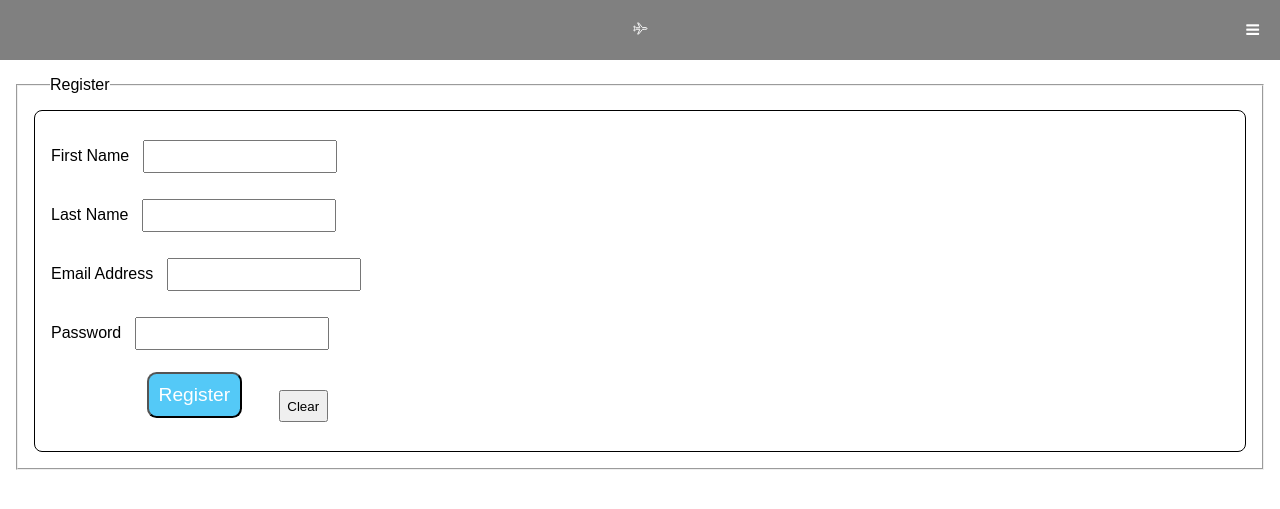
After one commit to osm-alt/Airline-Reservation-System, a PHP site: page /register.html in a window 1280 px wide. The commit adds this page. Shown: the top 509 px of the page. Run offline with PHP 8.4, Linux system fonts and the light colour scheme; some libraries are stand-ins or nearby versions.

Commit message:
updated my pages + added login register

```diff
--- a/main_style.css
+++ b/main_style.css
@@ -1,7 +1,7 @@
 * {
     margin: 0;
     padding: 0;
-  }
+}
 
 body {
     font-family: Arial, "Helvetica Neue", Helvetica, sans-serif;
@@ -22,43 +22,43 @@ header a {
 
 nav ul li a:hover {
     /* background-color:rgb(239, 102, 102); */
-    box-shadow:inset 200px 0 0 0 #54b3d6;
+    box-shadow: inset 200px 0 0 0 #54b3d6;
     /* color: white; */
     color: black;
     transition: all 1s ease;
 }
 
 
-nav
-{
+nav {
     display: flex;
-    justify-content:space-between;
+    justify-content: space-between;
 }
 
-nav ul
-{
+nav ul {
     list-style-type: none;
 }
 
-nav ul li
-{
+nav ul li {
     font-weight: bolder;
     font-family: Arial, Helvetica, sans-serif;
     display: inline-block;
     margin-left: 4rem
 }
 
+.topnav {
+    display: none;
+}
 
 
 
-.logoicon h1
+
+/* .logoicon h1
 {
     font-size: 3rem;
     color: whitesmoke;
-}
+} */
 
-menu
-{
+menu {
     display: none;
     /* will be kept for media query when resizing */
 }
@@ -72,25 +72,14 @@ menu
     transition: all 1s ease;
 } */
 
+@media (max-width:100px) {}
+
+@media (max-width:1300px) {
 
 
-
-
-
-@media only screen and (max-width:1500px) {
-    .row{
-        flex-direction: column;
-    }
     nav {
         flex-direction: column;
         position: relative;
-    }
-
-    nav box-icon {
-        display: block;
-        position: absolute;
-        top: 18px;
-        right: 32px;
     }
 
     nav ul {
@@ -98,17 +87,46 @@ menu
         display: none;
     }
 
-    menu {
+    /* Style the navigation menu */
+    .topnav {
+        display: block;
+        overflow: hidden;
+        position: relative;
+        text-align: center;
+    }
+
+    /* Hide the links inside the navigation menu (except for logo/home) */
+    .topnav #myLinks {
+        display: none;
+    }
+
+    /* Style navigation menu links */
+    .topnav a {
+        color: white;
+        padding: 5px;
+        text-decoration: none;
+        font-size: 15px;
         display: block;
     }
 
-    nav ul li {
+    /* Style the hamburger menu */
+    .topnav a.icon {
+        /* background: black; */
         display: block;
-        padding: 2% 0;
+        position: absolute;
+        right: 0;
+        top: 0;
     }
 
-    nav ul li a {
-        color: #222;
+    /* Add a grey background color on mouse-over */
+    .topnav a:hover {
+        background-color: #ddd;
+        color: gray;
+    }
+
+    /* Style the active link (or home/logo) */
+    .active {
+        background-color: grey;
     }
 
 }
--- /dev/null
+++ b/register.html
@@ -0,0 +1,112 @@
+<!DOCTYPE html>
+<html lang="en">
+
+<head>
+    <meta charset="UTF-8">
+    <meta http-equiv="X-UA-Compatible" content="IE=edge">
+    <meta name="viewport" content="width=device-width, initial-scale=1.0">
+    <link rel="stylesheet" href="main_style.css">
+    <script src="https://unpkg.com/ionicons@5.0.0/dist/ionicons.js"></script>
+    <script src="script.js"></script>
+    <link rel="stylesheet" href="https://cdnjs.cloudflare.com/ajax/libs/font-awesome/4.7.0/css/font-awesome.min.css">
+    <title>Register</title>
+
+    <style>
+        h1 {
+            text-align: center;
+            margin: 1em;
+        }
+
+        form p {
+            margin-right: 1em;
+        }
+
+        form {
+            padding-top: 1em;
+            padding-left: 1em;
+            padding-right: 1em;
+            padding-bottom: .3em;
+            margin: 1em;
+            border-style: solid;
+            border-width: 0.05em;
+            border-radius: 0.5em;
+        }
+
+        div.form-elts {
+            display: flex;
+            flex-wrap: wrap;
+        }
+
+        input,
+        button,
+        select {
+            box-sizing: border-box;
+            padding: .5em;
+            margin: 1em;
+        }
+
+        input[type=submit] {
+            font-size: 1.2em;
+            background-color: rgb(84, 201, 247);
+            color: white;
+            border-radius: .5em;
+            margin-left: 5em;
+            position: relative;
+            bottom: .5em;
+        }
+    </style>
+
+</head>
+
+<body>
+
+    <header>
+        <nav>
+            <ul>
+                <li><a class="active" href="main_page.html">Home Page</a></li>
+                <li><a href="book_a_trip.html">Book a trip</a></li>
+                <li><a href="flight_schedule_search.html">Flight Schedule Search</a></li>
+                <li><a href="checkin.html">Check-in</a></li>
+                <li><a href="CovidRestrictions.html">Covid Restrictions</a></li>
+                <li><a href="cargo.html">Cargo</a></li>
+                <li><a href="#Contact">Contact</a></li>
+                <li><a href="#about">About</a>
+            </ul>
+            <!-- hamburger menu, only essentiel links -->
+            <div class="topnav">
+                <a href="#home" class="active">
+                    <ion-icon name="airplane-outline"></ion-icon>
+                </a>
+                <div id="myLinks">
+                    <a href="book_a_trip.html">Book a trip</a>
+                    <a href="flight_schedule_search.html">Login</a>
+                </div>
+                <a href="javascript:void(0);" class="icon" onclick="myFunction()">
+                    <i class="fa fa-bars"></i>
+                </a>
+        </nav>
+    </header>
+
+
+
+    <fieldset style="margin: 1em;">
+        <legend style="margin-left: 2em;">Register</legend>
+        <form method="post" action="">
+
+            <p><label>First Name<input name="Fname" type="text" required></p>
+
+            <p><label>Last Name<input name="Lname" type="text" required></p>
+
+            <p><label>Email Address<input name="Email" type="text" required></p>
+
+            <p><label>Password<input name="password" type="password" required></p>
+
+            <input type="submit" value="Register">
+            <input type="reset" value="Clear">
+            </p>
+        </form>
+    </fieldset>
+
+</body>
+
+</html>
--- /dev/null
+++ b/script.js
@@ -0,0 +1,14 @@
+/* Toggle between showing and hiding the navigation menu links when the user clicks on the hamburger menu / bar icon */
+
+{/* <a href="javascript:void(0);" class="icon" onclick="myFunction()">
+<i class="fa fa-bars"></i>
+</a> */}
+
+function myFunction() {
+    var x = document.getElementById("myLinks");
+    if (x.style.display === "block") {
+      x.style.display = "none";
+    } else {
+      x.style.display = "block";
+    }
+  }
```
Also changed, not shown: checkin.html (+15 -18 lines), login.html (added, +109 -0 lines), main_page.html (+21 -28 lines), mainpics/aviation.jpg (deleted).
